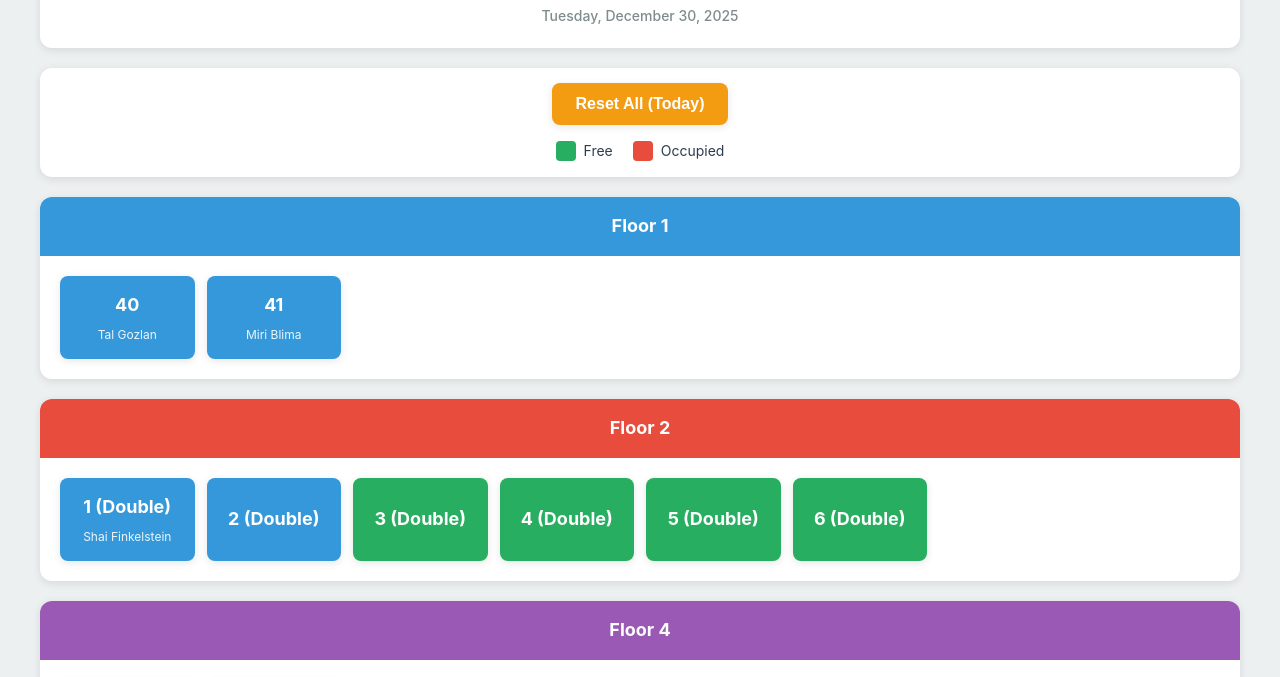
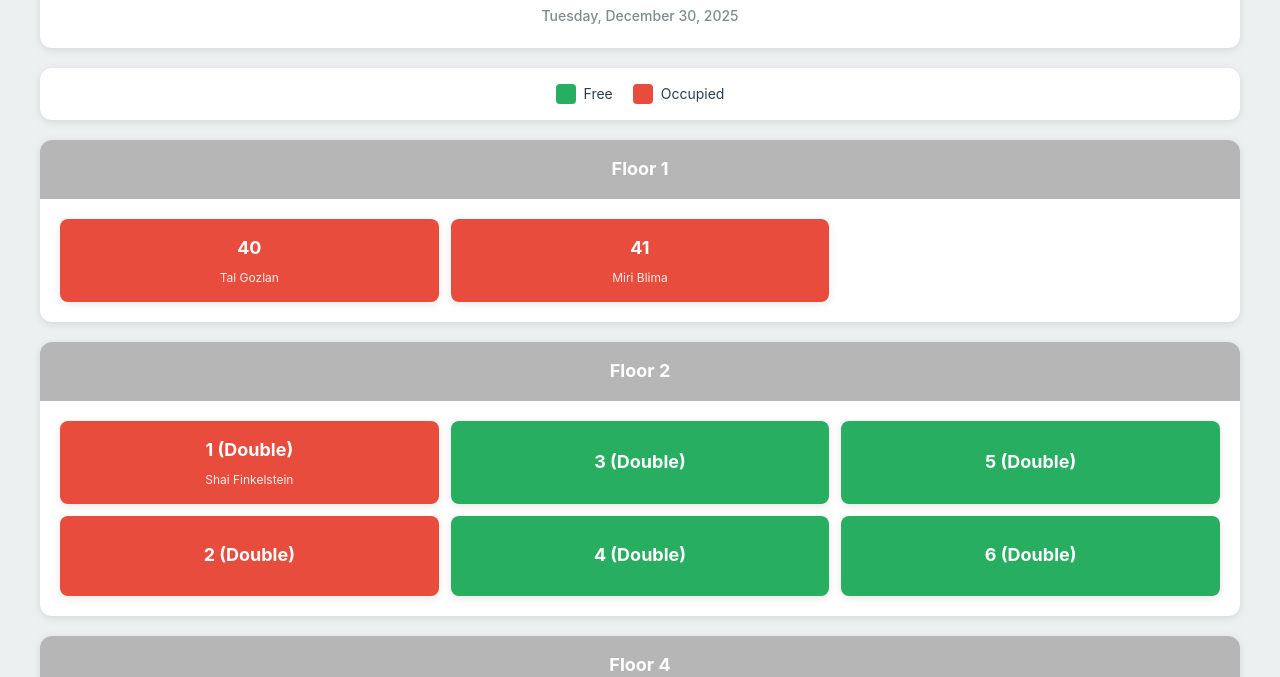
Before and after one commit to fistook22/parking-management, a plain HTML site: page index.html in a window 1280 px wide. Shown: the part 71-748 px from the top of the page. Drawn offline with Linux system fonts and the light colour scheme; no server answers.

Commit message:
Update parking system: assigned slots start as occupied, vertical slot arrangement, custom floor layouts, hide reset button

```diff
--- a/app.js
+++ b/app.js
@@ -220,8 +220,8 @@ function initializeStatus() {
             floor.slots.forEach(slot => {
                 const slotKey = `${floor.floor}_${slot.number}`;
                 if (status[slotKey] === undefined) {
-                    // Initialize as 'free' for non-assigned, 'assigned' for assigned
-                    status[slotKey] = slot.assigned ? 'assigned' : 'free';
+                    // Initialize as 'free' for non-assigned, 'occupied' for assigned
+                    status[slotKey] = slot.assigned ? 'occupied' : 'free';
                     changed = true;
                 }
             });
@@ -278,7 +278,7 @@ function resetAll() {
             processedFloors.forEach(floor => {
                 floor.slots.forEach(slot => {
                     const slotKey = `${floor.floor}_${slot.number}`;
-                    status[slotKey] = slot.assigned ? 'assigned' : 'free';
+                    status[slotKey] = slot.assigned ? 'occupied' : 'free';
                 });
             });
 
@@ -301,8 +301,8 @@ function getSlotStatus(floor, slotNumber, isAssigned) {
         return status[slotKey];
     }
 
-    // Otherwise, default based on assignment
-    return isAssigned ? 'assigned' : 'free';
+    // Otherwise, default based on assignment (assigned slots default to occupied)
+    return isAssigned ? 'occupied' : 'free';
 }
 
 // Format floor name
@@ -330,9 +330,80 @@ function renderParking() {
         floorSection.appendChild(floorHeader);
 
         const grid = document.createElement('div');
-        grid.className = 'parking-grid';
 
-        floor.slots.forEach(slot => {
+        // Check if floor has double parking slots
+        const hasDoubles = floor.slots.some(slot => slot.isDouble);
+
+        // Floors 1, -1, 4: use 2-column layout (no doubles)
+        // Floors 2, -2, -3, -4: use 3-column layout with pairs
+        if (floor.floor === 1 || floor.floor === -1 || floor.floor === 4) {
+            grid.className = 'parking-grid parking-grid-standard';
+        } else if (floor.floor === 2 || floor.floor === -2 || floor.floor === -3 || floor.floor === -4) {
+            grid.className = 'parking-grid parking-grid-doubles';
+        } else {
+            grid.className = 'parking-grid parking-grid-standard';
+        }
+
+        // Custom arrangement for specific floors
+        let sortedSlots = [...floor.slots];
+
+        if (floor.floor === 2) {
+            // Floor 2: 1 above 2, 3 above 4, 5 above 6
+            sortedSlots.sort((a, b) => a.number - b.number);
+            const pairs = [];
+            const processed = new Set();
+
+            sortedSlots.forEach(slot => {
+                if (processed.has(slot.number)) return;
+                if (slot.isDouble && slot.pairNumber) {
+                    const pair = sortedSlots.find(s => s.number === slot.pairNumber);
+                    if (pair) {
+                        const lower = slot.number < slot.pairNumber ? slot : pair;
+                        const higher = slot.number < slot.pairNumber ? pair : slot;
+                        pairs.push([lower, higher]);
+                        processed.add(slot.number);
+                        processed.add(slot.pairNumber);
+                    }
+                }
+            });
+
+            pairs.sort((a, b) => a[0].number - b[0].number);
+            sortedSlots = [];
+            pairs.forEach(pair => sortedSlots.push(pair[0]));
+            pairs.forEach(pair => sortedSlots.push(pair[1]));
+        } else if (floor.floor === -2) {
+            // Floor -2: 29 above 30, 31 above 308, 350 above 351
+            const slotMap = new Map(sortedSlots.map(s => [s.number, s]));
+            sortedSlots = [
+                slotMap.get(29), slotMap.get(31), slotMap.get(350),  // Top row
+                slotMap.get(30), slotMap.get(308), slotMap.get(351)   // Bottom row
+            ].filter(Boolean);
+        } else if (floor.floor === -3) {
+            // Floor -3: 47 above 48, 49 above 335, 338 above 337, 336 above 339
+            const slotMap = new Map(sortedSlots.map(s => [s.number, s]));
+            sortedSlots = [
+                slotMap.get(47), slotMap.get(49), slotMap.get(338), slotMap.get(336),  // Top row
+                slotMap.get(48), slotMap.get(335), slotMap.get(337), slotMap.get(339)  // Bottom row
+            ].filter(Boolean);
+        } else if (floor.floor === -4) {
+            // Floor -4: 238 above 239, rest chronologically (19, 240, 241, 242, 243)
+            // With 3 columns: Column 1: 238,239 | Column 2: 19,240 | Column 3: 241,242 | 243 alone
+            const slotMap = new Map(sortedSlots.map(s => [s.number, s]));
+            const rest = [19, 240, 241, 242, 243].map(n => slotMap.get(n)).filter(Boolean);
+            sortedSlots = [
+                slotMap.get(238), rest[0], rest[2],  // Top row: 238, 19, 241
+                slotMap.get(239), rest[1], rest[3],  // Middle row: 239, 240, 242
+                rest[4]                               // Bottom row: 243
+            ].filter(Boolean);
+        } else if (floor.floor === 1 || floor.floor === -1 || floor.floor === 4) {
+            // Floors 1, -1, 4: standard sort
+            sortedSlots.sort((a, b) => a.number - b.number);
+        } else {
+            // Default: sort by number
+            sortedSlots.sort((a, b) => a.number - b.number);
+        }
+
+        sortedSlots.forEach(slot => {
             const slotElement = document.createElement('div');
             const status = getSlotStatus(floor.floor, slot.number, slot.assigned);
 
--- a/style.css
+++ b/style.css
@@ -63,6 +63,7 @@ header h1 {
 }
 
 .btn-reset {
+    display: none;
     background: #f39c12;
     color: white;
     border: none;
@@ -135,19 +136,38 @@ header h1 {
     text-align: center;
 }
 
-.floor-1 { background: #3498db; }
-.floor-2 { background: #e74c3c; }
-.floor-4 { background: #9b59b6; }
-.floor-neg1 { background: #27ae60; }
-.floor-neg2 { background: #8e44ad; }
-.floor-neg3 { background: #f39c12; }
-.floor-neg4 { background: #d35400; }
+.floor-1 { background: #b6b6b6; }
+.floor-2 { background: #b6b6b6; }
+.floor-4 { background: #b6b6b6; }
+.floor-neg1 { background: #b6b6b6; }
+.floor-neg2 { background: #b6b6b6; }
+.floor-neg3 { background: #b6b6b6; }
+.floor-neg4 { background: #b6b6b6; }
 
 .parking-grid {
     display: grid;
-    grid-template-columns: repeat(auto-fill, minmax(120px, 1fr));
     gap: 12px;
     padding: 20px;
+    max-width: 100%;
+}
+
+/* Standard layout: 2 columns, vertical flow (for floors 1, -1, 4) */
+.parking-grid-standard {
+    grid-template-columns: repeat(2, 1fr);
+    grid-auto-flow: column;
+}
+
+/* Doubles layout: 3 columns, 2 rows (for floors with double parking) */
+.parking-grid-doubles {
+    grid-template-columns: repeat(3, 1fr);
+    grid-auto-flow: row;
+}
+
+/* For larger screens, standard layout can use 3 columns */
+@media (min-width: 768px) {
+    .parking-grid-standard {
+        grid-template-columns: repeat(3, 1fr);
+    }
 }
 
 .parking-slot {
@@ -234,8 +254,16 @@ footer {
         font-size: 20px;
     }
 
-    .parking-grid {
-        grid-template-columns: repeat(auto-fill, minmax(100px, 1fr));
+    .parking-grid-standard {
+        grid-template-columns: repeat(2, 1fr);
+        grid-auto-flow: column;
+        gap: 10px;
+        padding: 15px;
+    }
+
+    .parking-grid-doubles {
+        grid-template-columns: repeat(3, 1fr);
+        grid-auto-flow: row;
         gap: 10px;
         padding: 15px;
     }
```
